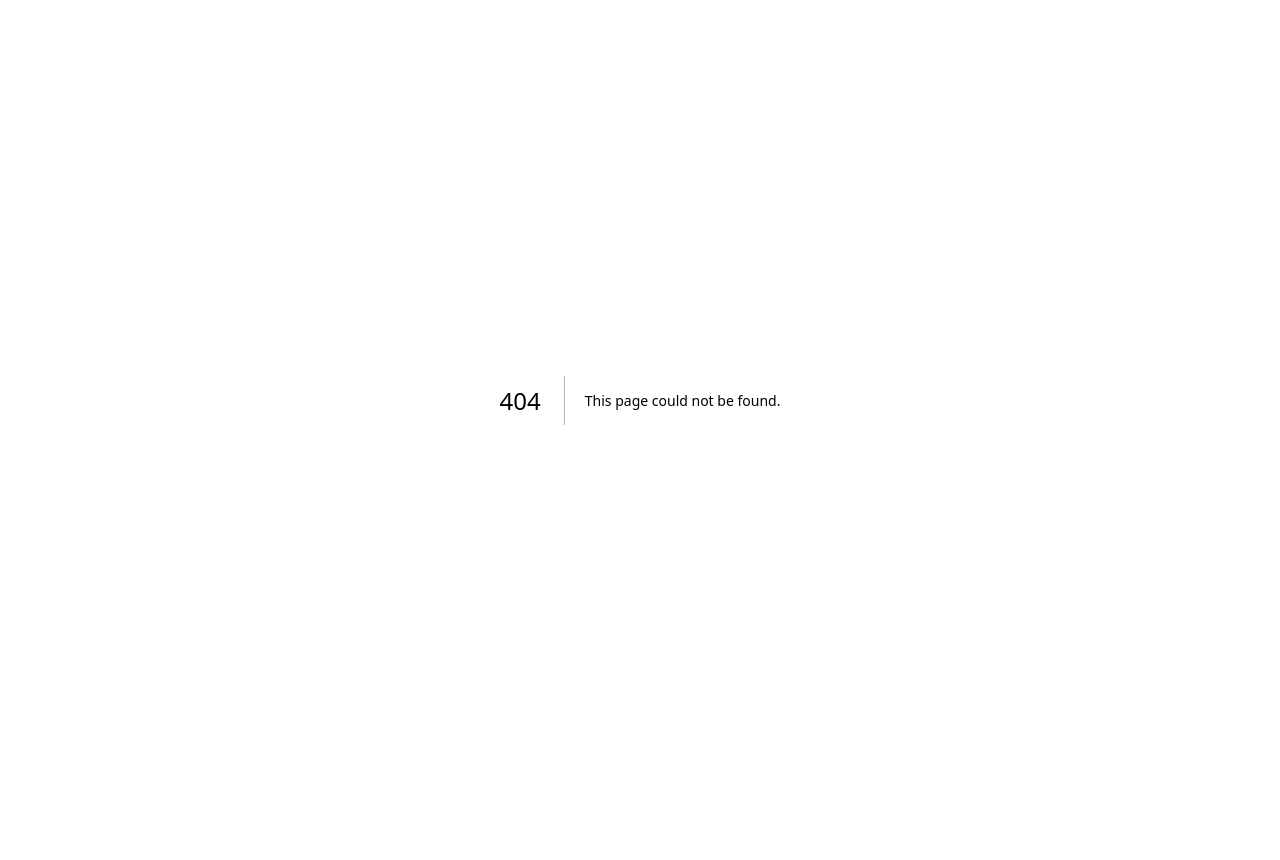
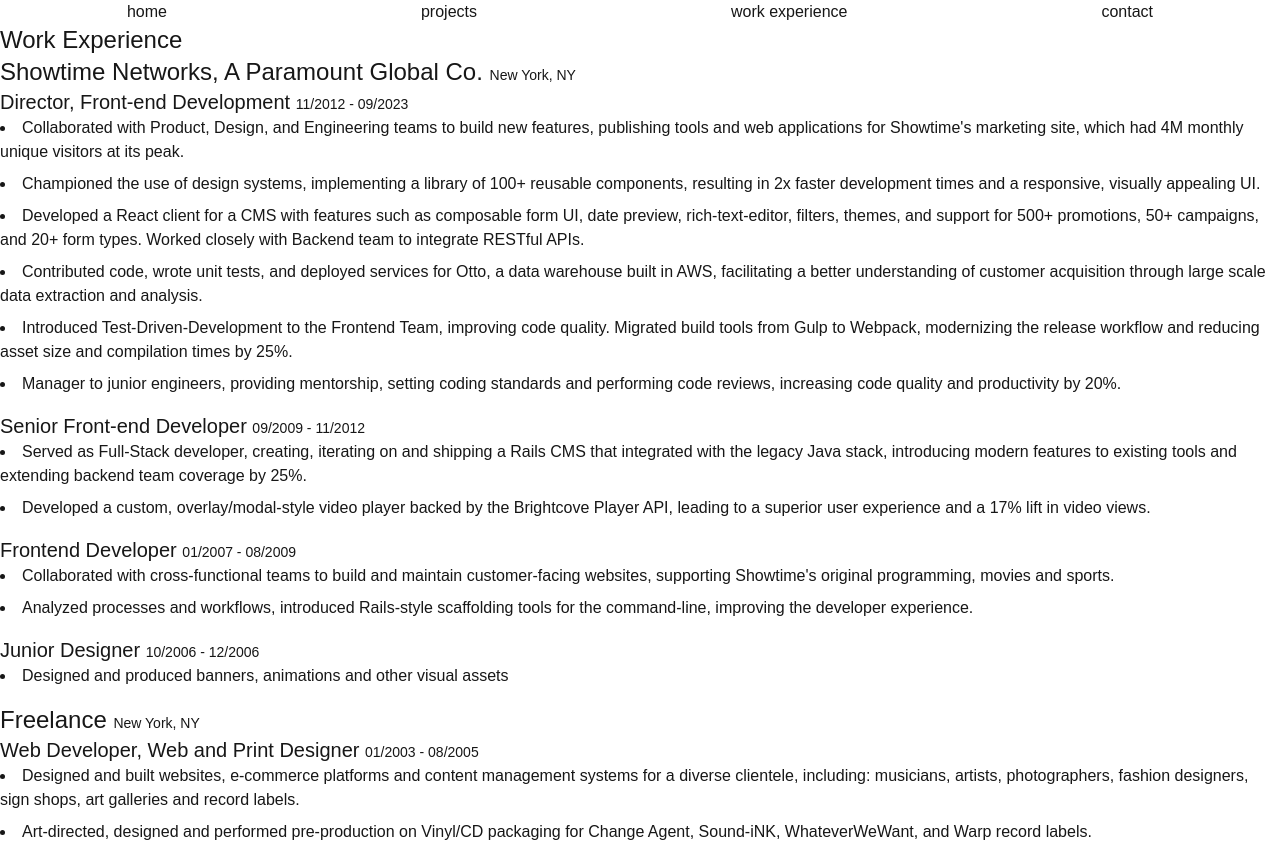
Before and after one commit to pengbits/pengbits.github.io, a Next.js app: page /work-experience in a window 1280 px wide. Before the commit this address had no page. Before the commit the page ends 800 px from the top, so only its background shows below. Built offline with nearby package versions, Linux system fonts and the light colour scheme.

Commit message:
content scaffolded

```diff
--- a/src/app/layout.tsx
+++ b/src/app/layout.tsx
@@ -1,7 +1,7 @@
 import type { Metadata } from "next";
 import { Geist, Geist_Mono } from "next/font/google";
 import "./globals.css";
-
+import { NavigationBar } from "@/components/NavigationBar";
 const geistSans = Geist({
   variable: "--font-geist-sans",
   subsets: ["latin"],
@@ -27,7 +27,10 @@
       <body
         className={`${geistSans.variable} ${geistMono.variable} antialiased`}
       >
+        <main className="">
+        <NavigationBar />
         {children}
+        </main>
       </body>
     </html>
   );
--- /dev/null
+++ b/src/app/projects/page.tsx
@@ -0,0 +1,17 @@
+import ProjectsData from "./project.json"
+export default function Projects() {
+  const projects = ProjectsData.projects || []
+  return (
+    <div >
+      <h1>Projects</h1>
+      {projects.map(({id,description,title}) => {
+        return (
+          <div key={id}>
+            <h3 className="text-2xl">{title}</h3>
+            <p>{description}</p>
+          </div>
+        )
+      })}
+    </div>
+  );
+}
--- /dev/null
+++ b/src/app/projects/project.json
@@ -0,0 +1,28 @@
+{
+  "projects":[{
+    "id":"1",
+    "title":"Sho.com",
+    "slug":"sho.com",
+    "description":"Full redesign of Showtimes marketing site, which had 4M monthly unique visitors at it's peak."
+  },{
+    "id":"2",
+    "title":"Sho.com Design System",
+    "slug":"sho.com-design-system",
+    "description":"Responsive Design System and reusable component library built to support the sho.com redesign."
+  },{
+    "id":"3",
+    "title":"Paige CMS",
+    "slug":"paige-cms",
+    "description":"A client for a headless CMS written in React."
+  },{
+    "id":"4",
+    "title":"Flatbush Pediatrics",
+    "slug":"flatbush-pediatrics",
+    "description":"A clone of the Tribeca Pediatrics Patient Portal"
+  },{
+    "id":"5",
+    "title":"Park.me",
+    "slug":"park.me",
+    "description":"A clone of the NYC (muni meter) parking app."
+  }]
+}
--- /dev/null
+++ b/src/app/work-experience/page.tsx
@@ -0,0 +1,31 @@
+import workData from './work.json';
+
+export default function WorkExperience() {
+  const companies = workData.work || []
+  return (
+    <div>
+      <h1 className='text-2xl'>Work Experience</h1>
+      {companies.map(({roles,company,location},index) => {
+        return (
+          <div key={index} className='mb-4'>
+            <h2 className="text-2xl">{company} <span className='text-sm'>
+              {location}</span></h2>
+            {roles.map((role) => {
+              return (<div key={role.title} className='mb-4'>
+                <h2 className="text-xl">{role.title}{' '}
+                  <span className='text-sm'>{role.startDate} - {role.endDate}</span></h2>
+                <ul>
+                  {role.achievements.map((item,i) => {
+                    return <li key={i} className='list-disc list-inside mb-2'>
+                      {item}
+                    </li>
+                  })}
+                </ul>
+              </div>)
+            })}
+          </div>
+        )
+      })}
+    </div>
+  );
+}
--- /dev/null
+++ b/src/app/work-experience/work.json
@@ -0,0 +1,54 @@
+{
+  "work" : [{
+    "company": "Showtime Networks, A Paramount Global Co.",
+   "location":"New York, NY",
+    "roles": [{
+      "title": "Director, Front-end Development",
+      "startDate":"11/2012",
+      "endDate":"09/2023",
+      "achievements": [
+        "Collaborated with Product, Design, and Engineering teams to build new features, publishing tools and web applications for Showtime's marketing site, which had 4M monthly unique visitors at its peak.",
+        "Championed the use of design systems, implementing a library of 100+ reusable components, resulting in 2x faster development times and a responsive, visually appealing UI.",
+        "Developed a React client for a CMS with features such as composable form UI, date preview, rich-text-editor, filters, themes, and support for 500+ promotions, 50+ campaigns, and 20+ form types. Worked closely with Backend team to integrate RESTful APIs.",
+        "Contributed code, wrote unit tests, and deployed services for Otto, a data warehouse built in AWS, facilitating a better understanding of customer acquisition through large scale data extraction and analysis.",
+        "Introduced Test-Driven-Development to the Frontend Team, improving code quality. Migrated build tools from Gulp to Webpack, modernizing the release workflow and reducing asset size and compilation times by 25%.",
+        "Manager to junior engineers, providing mentorship, setting coding standards and performing code reviews, increasing code quality and productivity by 20%."
+      ]
+    },{
+      "title": "Senior Front-end Developer",
+      "startDate":"09/2009",
+      "endDate":"11/2012",
+      "achievements": [
+        "Served as Full-Stack developer, creating, iterating on and shipping a Rails CMS that integrated with the legacy Java stack, introducing modern features to existing tools and extending backend team coverage by 25%.",
+        "Developed a custom, overlay/modal-style video player backed by the Brightcove Player API, leading to a superior user experience and a 17% lift in video views."
+      ]
+    },{
+      "title": "Frontend Developer",
+      "startDate":"01/2007",
+      "endDate":"08/2009",
+      "achievements":[
+        "Collaborated with cross-functional teams to build and maintain customer-facing websites, supporting Showtime's original programming, movies and sports.",
+        "Analyzed processes and workflows, introduced Rails-style scaffolding tools for the command-line, improving the developer experience."
+      ]
+    }, {
+      "title" : "Junior Designer",
+      "startDate": "10/2006",
+      "endDate": "12/2006",
+      "achievements":[
+        "Designed and produced banners, animations and other visual assets"
+      ]
+    }]
+  },{
+    "company": "Freelance",
+    "location":"New York, NY",
+    "roles": [{
+      "title":"Web Developer, Web and Print Designer",
+      "startDate": "01/2003",
+      "endDate": "08/2005",
+      "achievements": [
+        "Designed and built websites, e-commerce platforms and content management systems for a diverse clientele, including: musicians, artists, photographers, fashion designers, sign shops, art galleries and record labels.",
+        "Art-directed, designed and performed pre-production on Vinyl/CD packaging for Change Agent, Sound-iNK, WhateverWeWant, and Warp record labels."
+      ]
+    }]
+  }]
+}
--- /dev/null
+++ b/src/components/NavigationBar.tsx
@@ -0,0 +1,28 @@
+import Link from 'next/link';
+
+export function NavigationBar() {
+  const navItems = {
+    '/': {
+      name: 'home',
+    },
+    '/projects': {
+      name: 'projects',
+    },
+    '/work-experience': {
+      name: 'work experience',
+    },
+    '/contact': {
+      name: 'contact',
+    },
+  };
+
+  return (
+    <div className='flex flex-row justify-around'>
+      {Object.entries(navItems).map(([path, { name }]) => (
+        <Link href={path} key={path}>
+          {name}
+        </Link>
+      ))}
+    </div>
+  );
+}
```
